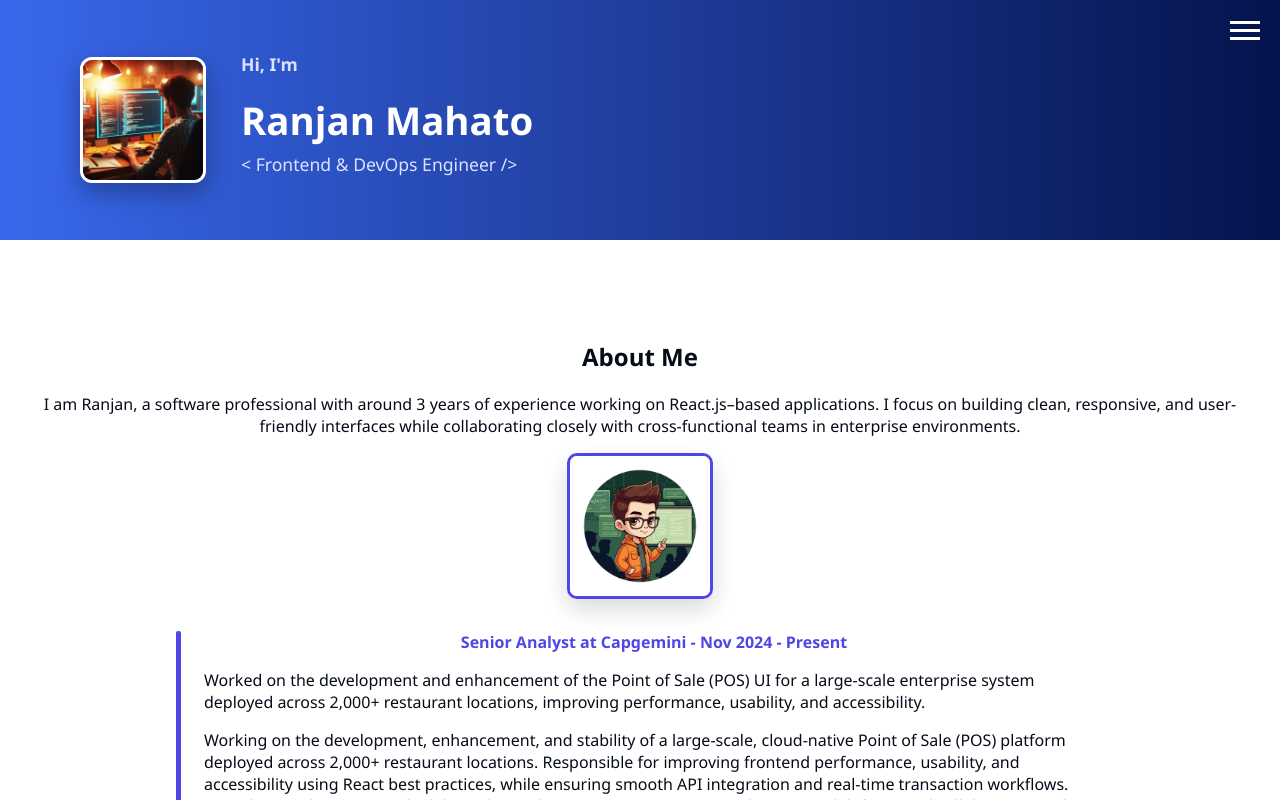
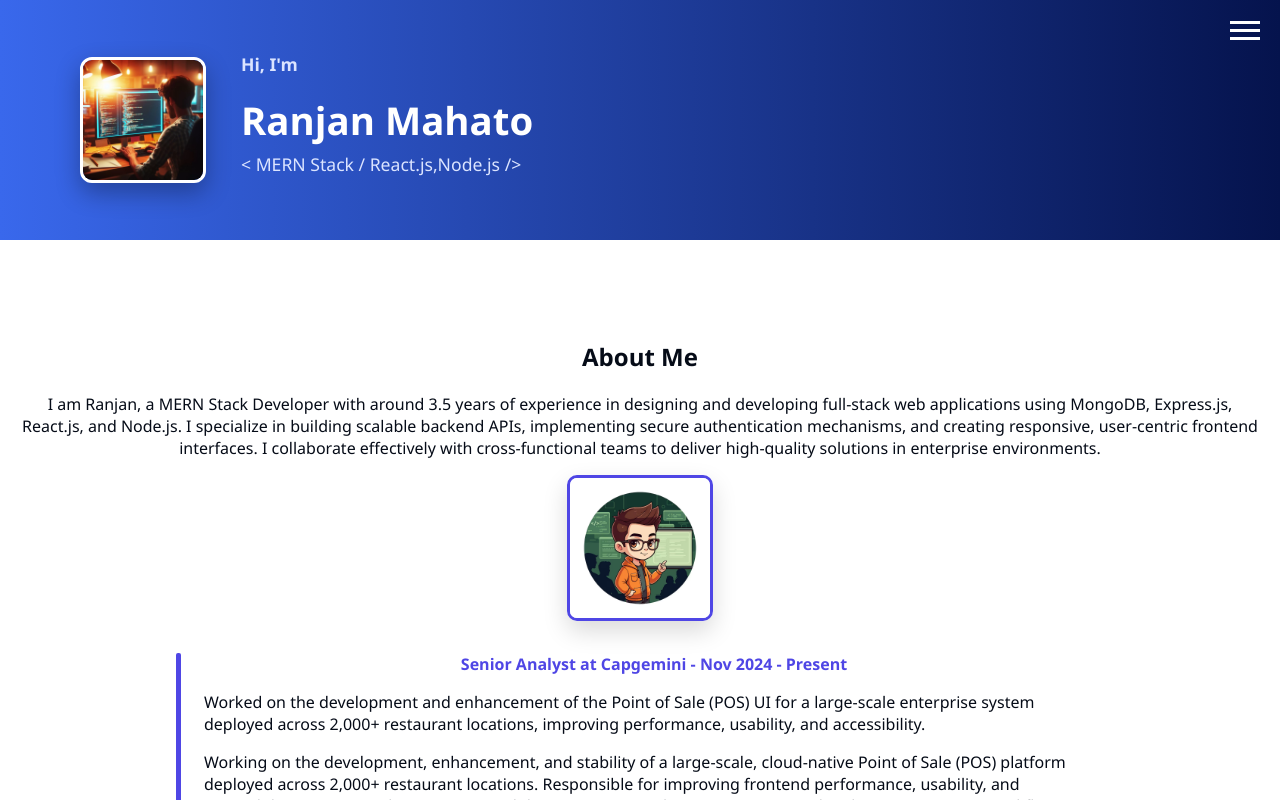
Before and after one commit to Ranjanmahatook/my-portfolio, a React (Vite) app: page / in a window 1280 px wide. Shown: the top 800 px of the page. Built offline with nearby package versions, Linux system fonts and the light colour scheme; the HTML template or start-up script is replaced by a standard one.

Commit message:
Added new feature / fixed bug

```diff
--- a/src/App.jsx
+++ b/src/App.jsx
@@ -8,7 +8,7 @@ import profile from "./assets/profile.jpg";
 import Footer from "./components/Footer";
 
 const App = () => {
-  const fullName = "< Frontend & DevOps Engineer />";
+  const fullName = "< MERN Stack / React.js,Node.js />";
   const [displayName, setDisplayName] = useState("");
   const [index, setIndex] = useState(0);
 
--- a/src/components/Resume.jsx
+++ b/src/components/Resume.jsx
@@ -8,10 +8,7 @@ const Resume = () => {
       <div className="resume-about">
         <h2 className="resume-heading">About Me</h2>
         <p className="text-center text-xl font-semibold">
-          I am Ranjan, a software professional with around 3 years of experience
-          working on React.js–based applications. I focus on building clean,
-          responsive, and user-friendly interfaces while collaborating closely
-          with cross-functional teams in enterprise environments.
+         I am Ranjan, a MERN Stack Developer with around 3.5 years of experience in designing and developing full-stack web applications using MongoDB, Express.js, React.js, and Node.js. I specialize in building scalable backend APIs, implementing secure authentication mechanisms, and creating responsive, user-centric frontend interfaces. I collaborate effectively with cross-functional teams to deliver high-quality solutions in enterprise environments.
         </p>
       </div>
       <img
```
